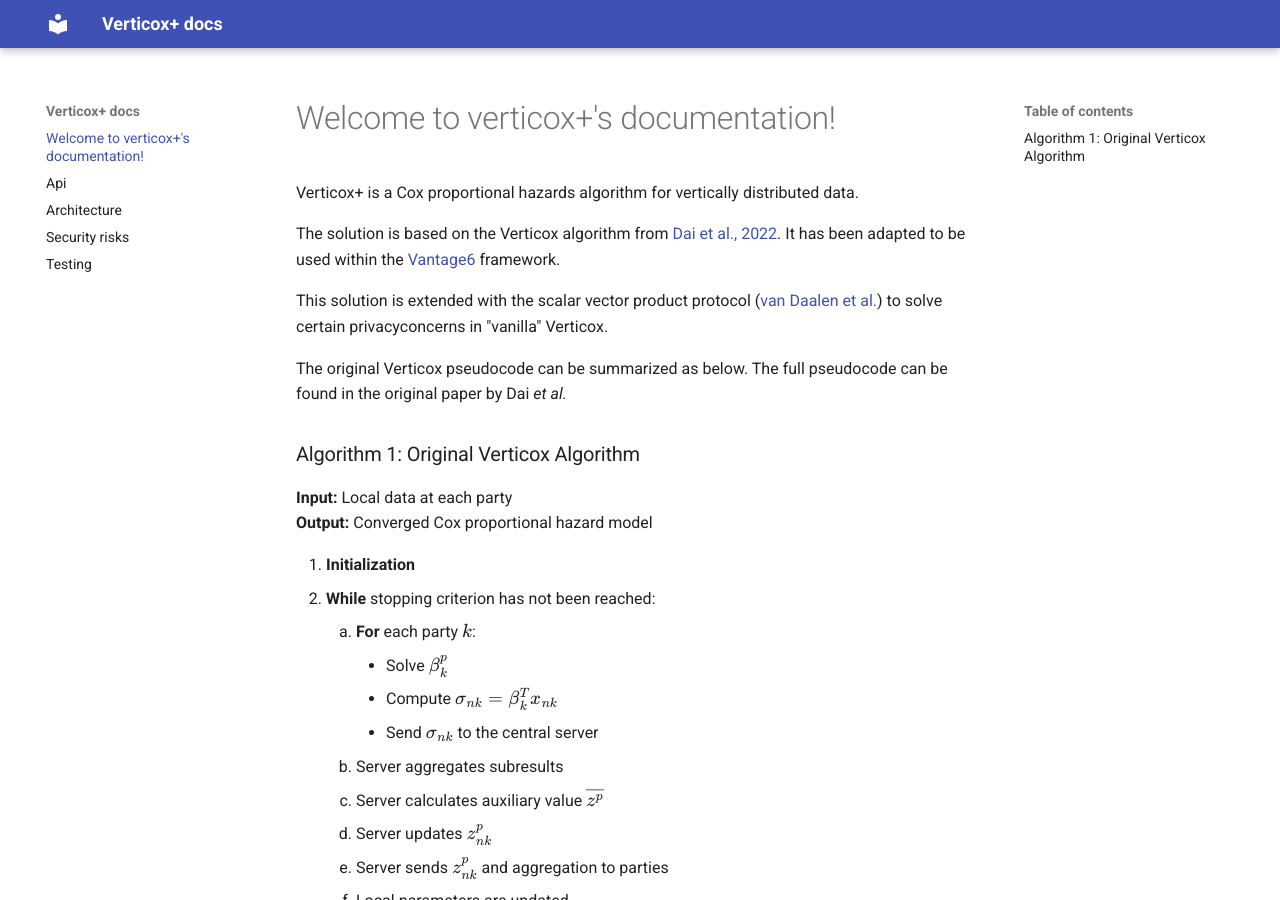
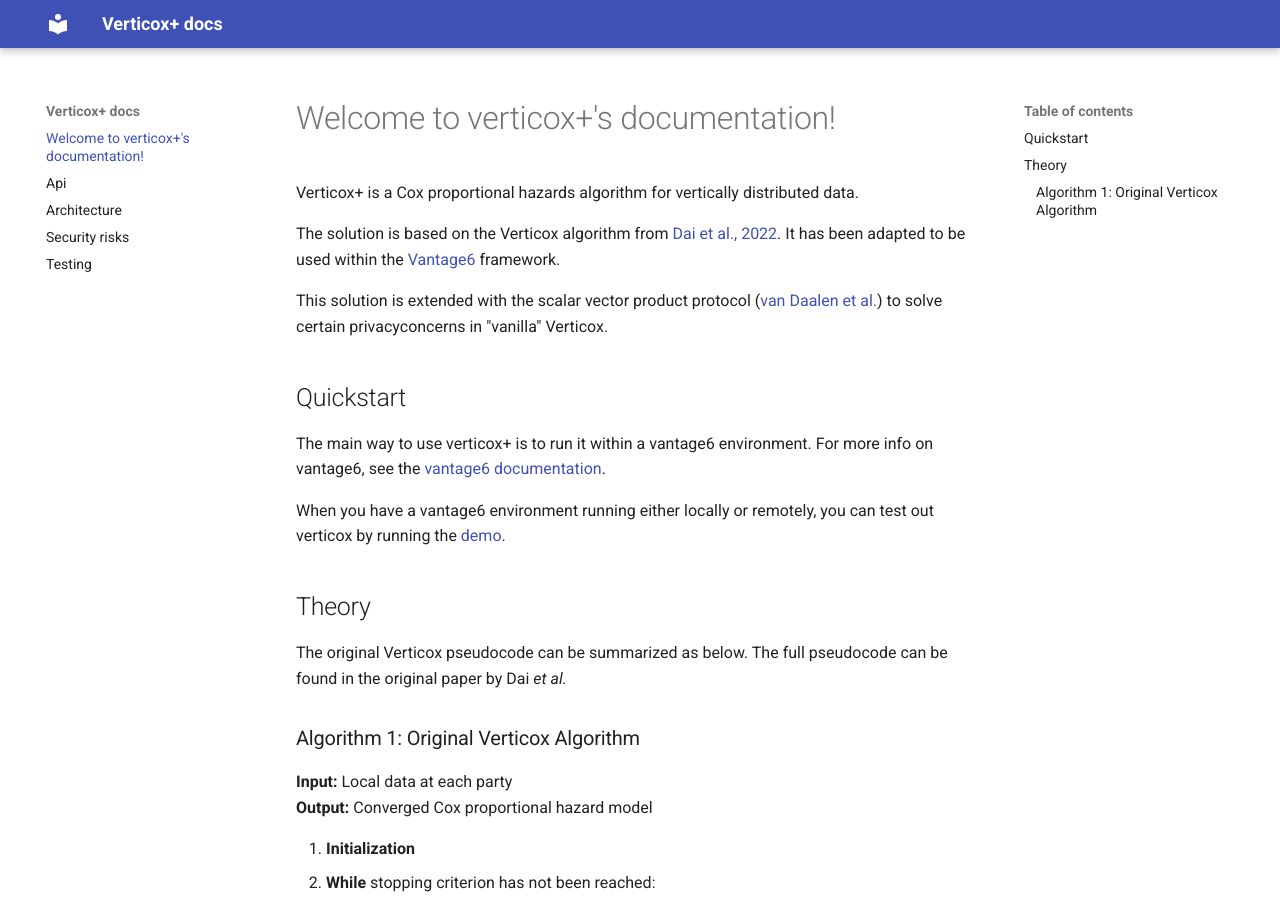
Before and after one commit to CARRIER-project/verticox, an MkDocs documentation site: the page built from docs/index.md, in a window 1280 px wide and 900 px high. Built offline with MkDocs 1.6.1 and Material for MkDocs 9.7.7, drawn with Linux system fonts in a browser that asks for light colours.

Commit message:
Added quickstart

```diff
--- a/docs/index.md
+++ b/docs/index.md
@@ -9,6 +9,15 @@
 This solution is extended with the scalar vector product protocol
 ([van Daalen et al.](https://doi.org/10.48550/arXiv.2112.09436)) to solve certain privacyconcerns in
 "vanilla" Verticox.
+
+## Quickstart
+The main way to use verticox+ is to run it within a vantage6 environment. For more info on vantage6,
+see the [vantage6 documentation](https://docs.vantage6.ai/).
+
+When you have a vantage6 environment running either locally or remotely, you can test out verticox
+by running the [demo](demo.md).
+
+## Theory
 
 The original Verticox pseudocode can be summarized as below.
 The full pseudocode can be found in the original paper by Dai *et al.*
```
